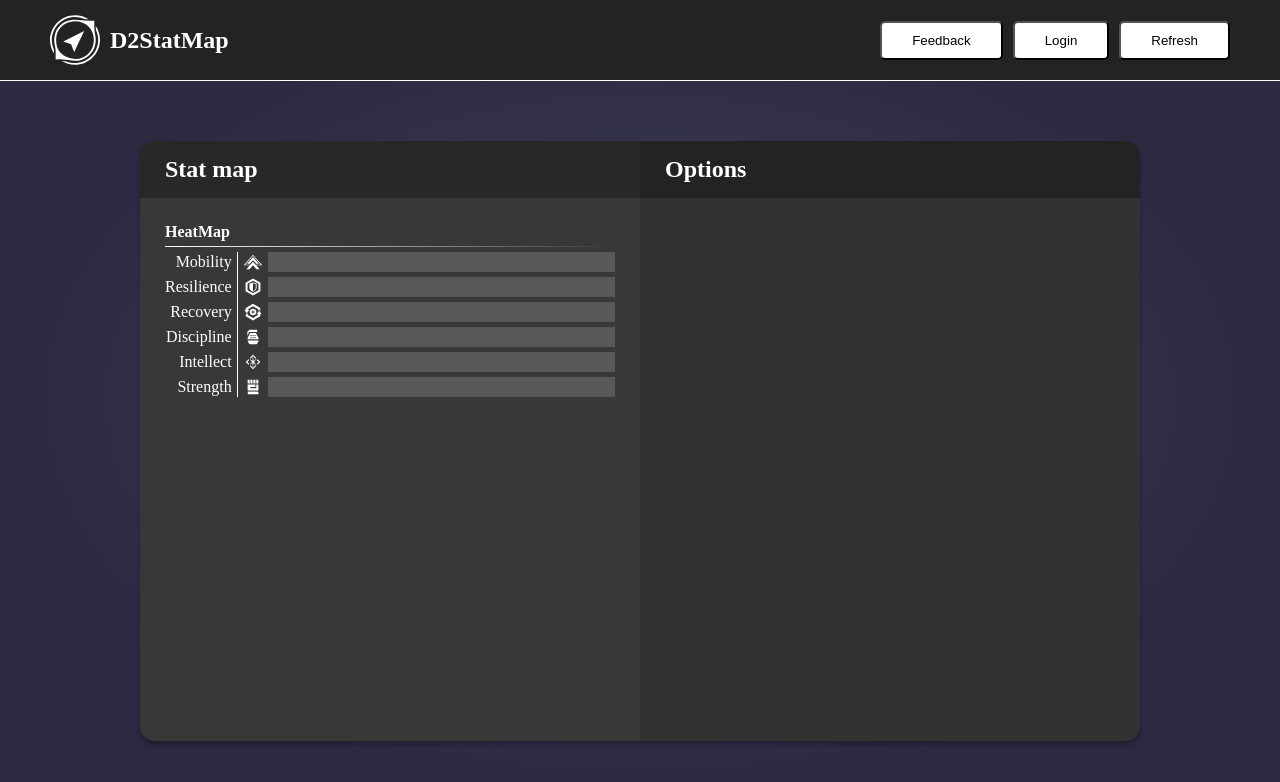
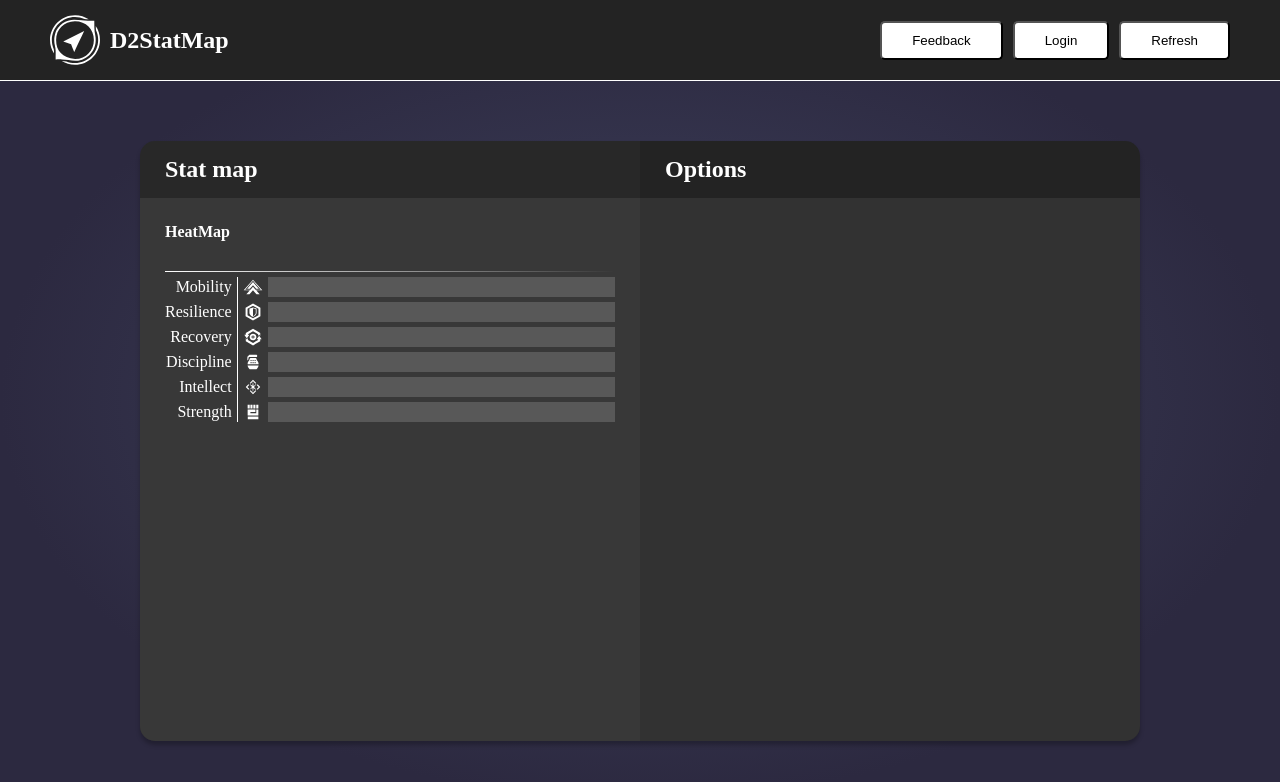
Before and after one commit to NSkelin/d2statmap, a React (Vite) app: page / in a window 1280 px wide. Shown: the top 782 px of the page. Built offline with nearby package versions, Linux system fonts and the light colour scheme.

Commit message:
add a gap between elements within

```diff
--- a/src/components/styles/menu.module.css
+++ b/src/components/styles/menu.module.css
@@ -11,4 +11,5 @@
     display: flex;
     flex-direction: column;
     padding: 25px;
+    gap: 25px;
 }
```
